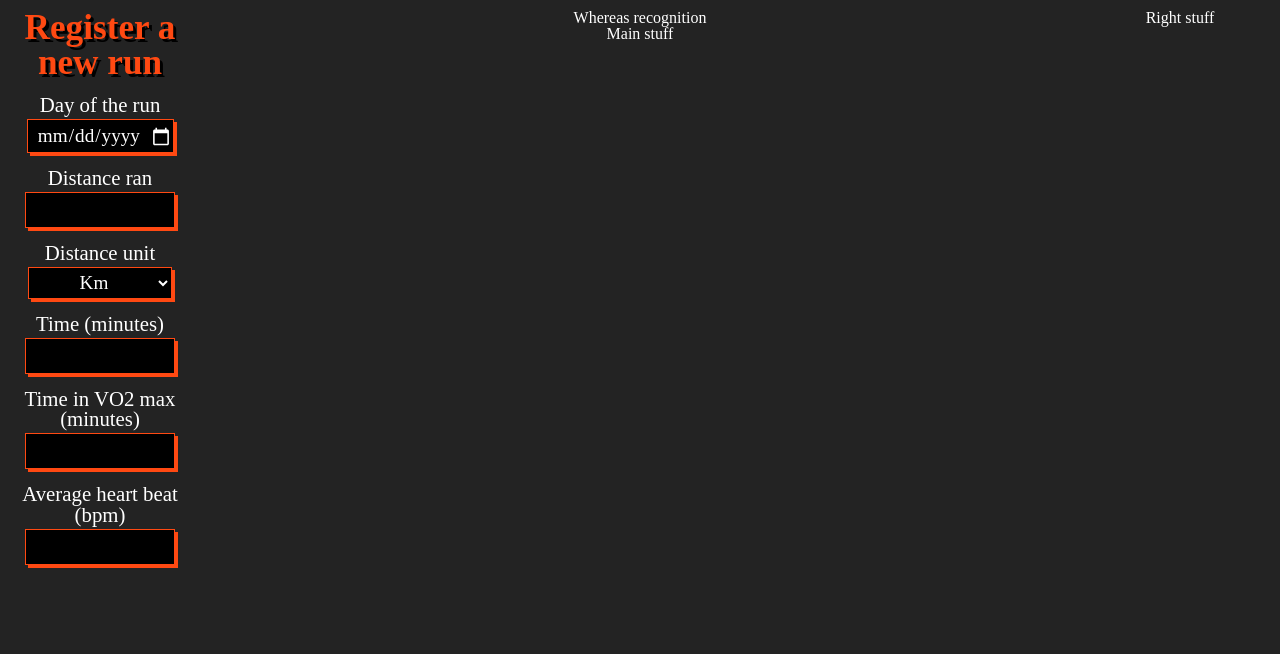
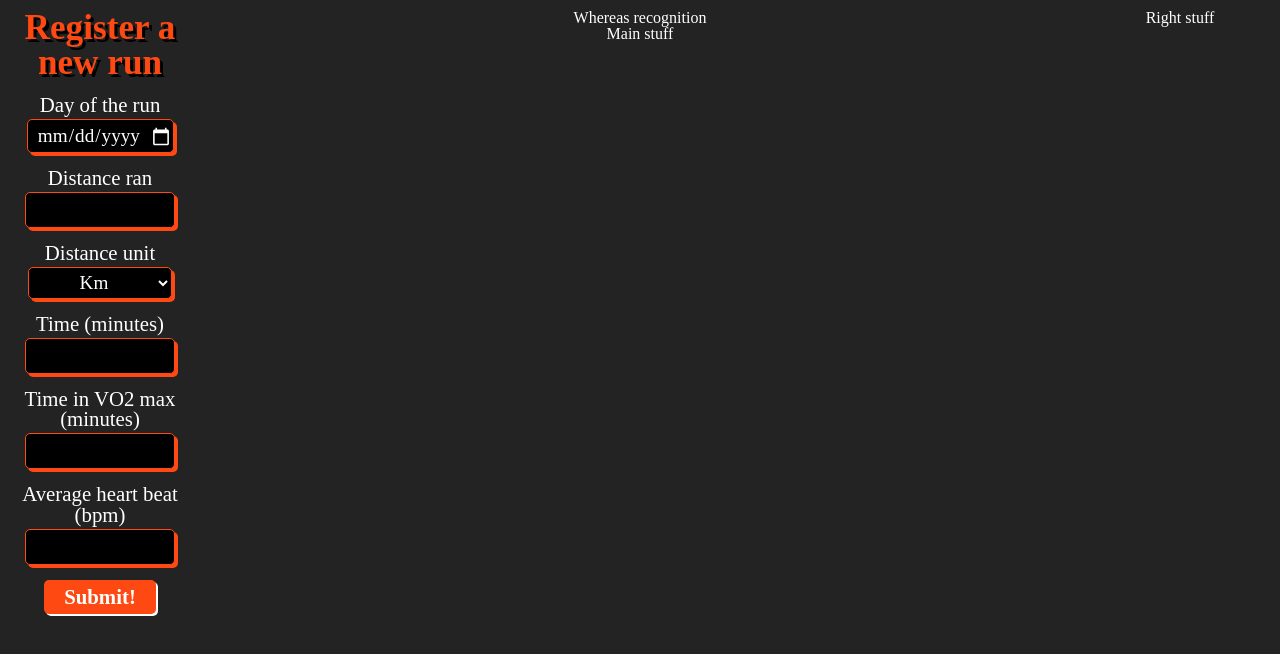
Before and after one commit to Chufretalas/run_tracker, a React (Vite) app in the folder frontend/: page / in a window 1280 px wide. Shown: the top 654 px of the page. Built offline with nearby package versions, Linux system fonts and the light colour scheme; a web font is replaced by a local one.

Commit message:
the backend now receives the form data

```diff
--- a/frontend/src/App.module.css
+++ b/frontend/src/App.module.css
@@ -27,6 +27,7 @@
     color: white;
     border: 1px solid #ff4912;
     box-shadow: 3px 3px #ff4912;
+    border-radius: 5px;
     height: 2rem;
     font-size: 1.2rem;
     width: 90%;
@@ -37,3 +38,27 @@
 .form input[type="date"]::-webkit-calendar-picker-indicator {
     filter: invert(1);
 }
+
+.submit_button {
+    color: white;
+    background-color: #ff4912;
+    border: none;
+    font-size: 1.3rem;
+    font-weight: bold;
+    padding: 5px 20px;
+    border-radius: 5px;
+    display: flex;
+    justify-content: center;
+    align-items: center;
+    margin: auto;
+    filter: drop-shadow(2px 2px 0 white);
+    transition: all 250ms;
+}
+
+.submit_button:hover {
+    cursor: pointer;
+    background-color: white;
+    color: #ff4912;
+    filter: drop-shadow(2px 2px 0 #ff4912);
+    font-weight: bolder;
+}
--- a/frontend/src/App.tsx
+++ b/frontend/src/App.tsx
@@ -1,17 +1,31 @@
-import { FormEvent, useState } from 'react';
+import { useState } from 'react';
 import styles from './App.module.css';
+
+import { Greet, SaveRun } from "../wailsjs/go/main/App"
 
 export default function App() {
 
-    const [day, setDay] = useState<string>()
-    const [distance, setDistance] = useState<number>()
+    const [day, setDay] = useState<string>("")
+    const [distance, setDistance] = useState<number>(0)
     const [distanceUnit, setDistanceUnit] = useState("Km")
-    const [time, setTime] = useState<number>()
-    const [timeVO2, setTimeVO2] = useState<number>()
-    const [avgBPM, setAvgBPM] = useState<number>()
+    const [time, setTime] = useState<number>(0)
+    const [timeVO2, setTimeVO2] = useState<number>(0)
+    const [avgBPM, setAvgBPM] = useState<number>(0)
 
-    function handleSubmit(e: FormEvent) {
+    function resetForm() {
+        setDay("")
+        setDistance(0)
+        setDistanceUnit("Km")
+        setTime(0)
+        setTimeVO2(0)
+        setAvgBPM(0)
+    }
+
+    async function handleSubmit(e: any) {
         e.preventDefault()
+        e.target.reset()
+        await SaveRun(day, distance, distanceUnit, time, timeVO2, avgBPM)
+        resetForm()
     }
 
     return (
@@ -28,7 +42,7 @@ export default function App() {
                         <fieldset>
                             <label htmlFor="distance">Distance ran</label>
                             <input type="number" id='distance' name='distance'
-                                value={distance} onChange={(v) => setDistance(+v.currentTarget.value)} />
+                                value={distance == 0 ? "" : distance} onChange={(v) => setDistance(+v.currentTarget.value)} />
                         </fieldset>
                         <fieldset>
                             <label htmlFor="distance_unit">Distance unit</label>
@@ -43,18 +57,19 @@ export default function App() {
                     <fieldset>
                         <label htmlFor="time">Time (minutes)</label>
                         <input type="number" id='time' name='time'
-                            value={time} onChange={(v) => setTime(+v.currentTarget.value)} />
+                            value={time == 0 ? "" : time} onChange={(v) => setTime(+v.currentTarget.value)} />
                     </fieldset>
                     <fieldset>
                         <label htmlFor="time_vo2">Time in VO2 max (minutes)</label>
                         <input type="number" id='time_vo2' name='time_vo2'
-                            value={timeVO2} onChange={(v) => setTimeVO2(+v.currentTarget.value)} />
+                            value={timeVO2 == 0 ? "" : timeVO2} onChange={(v) => setTimeVO2(+v.currentTarget.value)} />
                     </fieldset>
                     <fieldset>
                         <label htmlFor="avg_bpm">Average heart beat (bpm)</label>
                         <input type="number" id='avg_bpm' name='avg_bpm'
-                            value={avgBPM} onChange={(v) => setAvgBPM(+v.currentTarget.value)} />
+                            value={avgBPM == 0 ? "" : avgBPM} onChange={(v) => setAvgBPM(+v.currentTarget.value)} />
                     </fieldset>
+                    <button type='submit' className={styles.submit_button}>Submit!</button>
                 </form>
             </section>
             <section>
--- a/frontend/src/main.tsx
+++ b/frontend/src/main.tsx
@@ -1,7 +1,7 @@
 import React from 'react'
 import {createRoot} from 'react-dom/client'
 import './reset.css'
-import './style.css'
+import './global.css'
 import App from './App'
 
 const container = document.getElementById('root')
--- a/frontend/wailsjs/go/main/App.d.ts
+++ b/frontend/wailsjs/go/main/App.d.ts
@@ -2,3 +2,5 @@
 // This file is automatically generated. DO NOT EDIT
 
 export function Greet(arg1:string):Promise<string>;
+
+export function SaveRun(arg1:string,arg2:number,arg3:string,arg4:number,arg5:number,arg6:number):Promise<void>;
--- a/frontend/wailsjs/go/main/App.js
+++ b/frontend/wailsjs/go/main/App.js
@@ -5,3 +5,7 @@
 export function Greet(arg1) {
   return window['go']['main']['App']['Greet'](arg1);
 }
+
+export function SaveRun(arg1, arg2, arg3, arg4, arg5, arg6) {
+  return window['go']['main']['App']['SaveRun'](arg1, arg2, arg3, arg4, arg5, arg6);
+}
```
Also changed, not shown: frontend/src/global.css (renamed from frontend/src/style.css), 1 other file (tests, documents, lock files or other folders).
